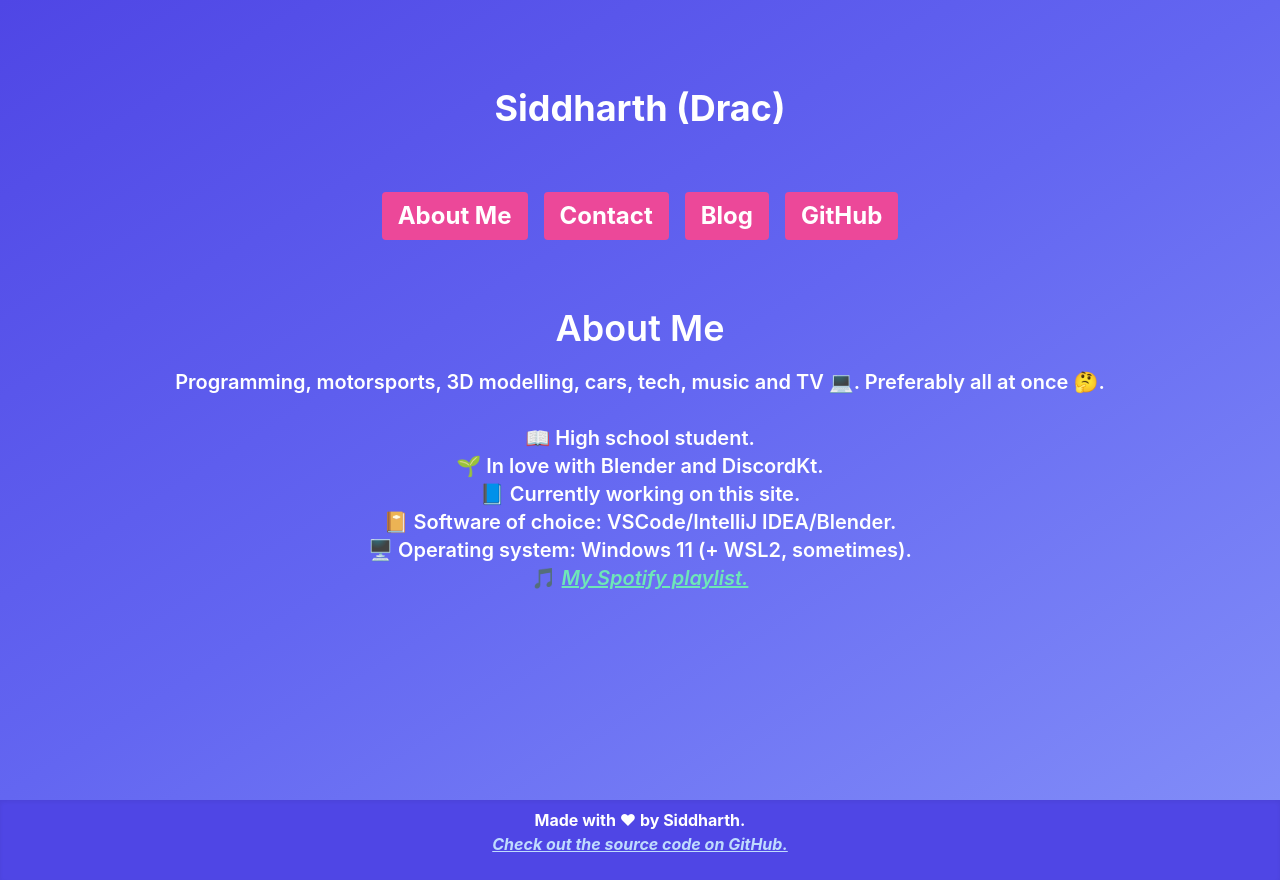
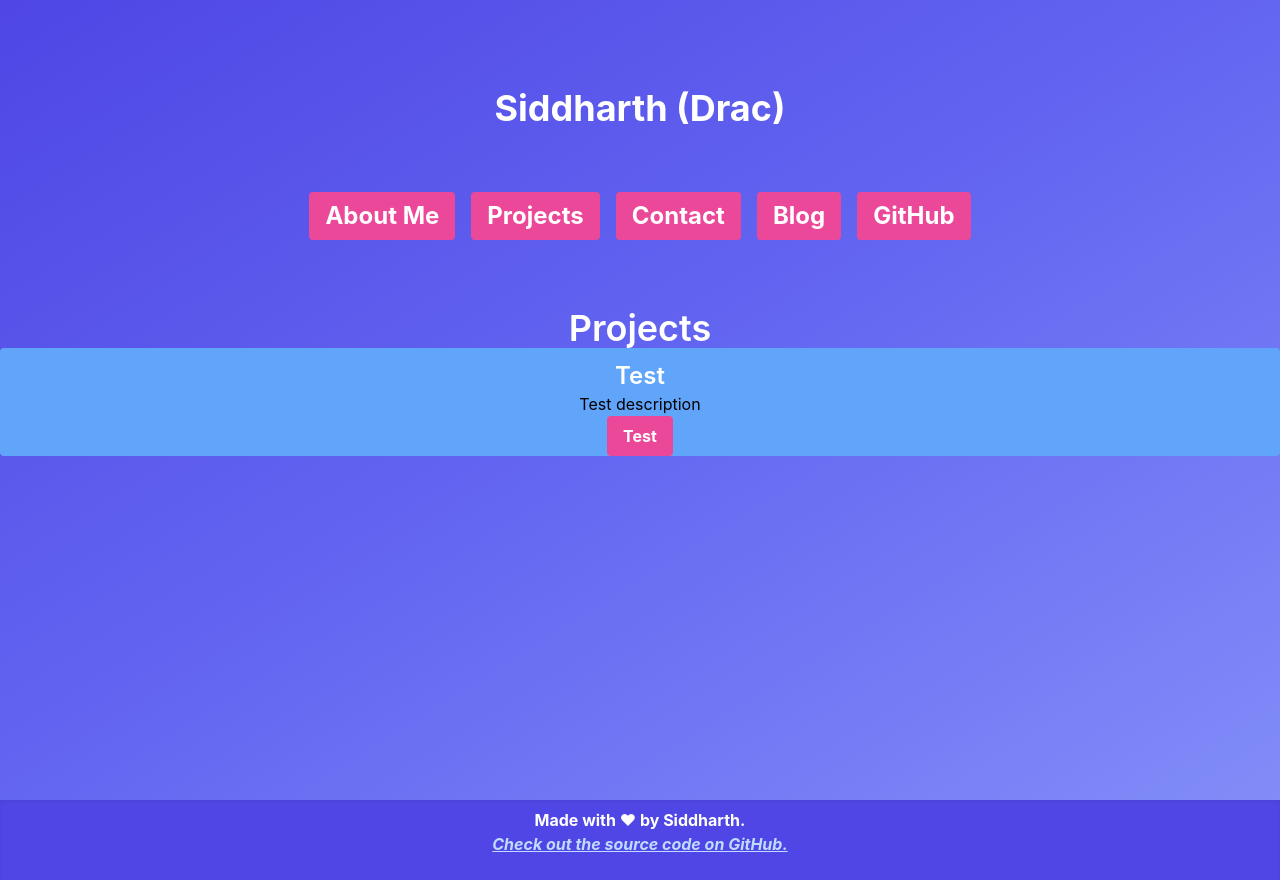
Before and after one commit to DracTheDino/blogfolio, a React (Create React App) app: page /projects in a window 1280 px wide. Built offline with nearby package versions, Linux system fonts and the light colour scheme.

Commit message:
Refactor App.js, add Projects.js and ProjectCard.js

```diff
--- a/src/App.js
+++ b/src/App.js
@@ -6,6 +6,7 @@ import TransparentNavButton from "./components/TransparentNavButton";
 import About from "./components/About";
 import Blog from "./components/Blog";
 import Footer from "./components/Footer"
+import Projects from "./components/Projects";
 
 function App() {
     return (
@@ -20,6 +21,9 @@ function App() {
                     className="pt-14 flex flex-wrap text-1xl md:text-2xl justify-center pl-16 pr-16 space-x-4 space-y-1 md:space-y-0 pb-14">
                     <Link to="/" strict>
                         <NavButton buttonText="About Me" color="pink"/>
+                    </Link>
+                    <Link to="/projects" strict>
+                        <NavButton buttonText="Projects" color="pink"/>
                     </Link>
                     <Link to="/contact">
                         <NavButton buttonText="Contact" color="pink"/>
@@ -38,9 +42,10 @@ function App() {
                 <Switch>
                     <Route path="/contact" component={Contact} strict/>
                     <Route path="/blog" component={Blog} strict/>
+                    <Route path="/projects" component={Projects} strict />
                     <Route path="/" component={About} strict/>
                 </Switch>
-                <br></br>
+                <br />
             </div>
             <Footer />
         </div>
--- a/src/components/ProjectCard.js
+++ b/src/components/ProjectCard.js
@@ -0,0 +1,14 @@
+import React from "react";
+import NavButton from "./NavButton";
+
+function ProjectCard() {
+    return (
+        <div className="text-center bg-blue-400 rounded">
+            <h1 className="text-2xl pt-3 font-semibold text-white">Test</h1>
+            <p>Test description</p>
+            <NavButton buttonText="Test" />
+        </div>
+    );
+}
+
+export default ProjectCard;
--- a/src/components/Projects.js
+++ b/src/components/Projects.js
@@ -1,11 +1,18 @@
 import React from "react";
+import ProjectCard from "./ProjectCard";
 
-function Showcase() {
+function Projects() {
     return (
         <div className="text-center">
+            <h1 className="text-3xl md:text-4xl pt-3 font-semibold text-white">
+                Projects
+            </h1>
+            <div className="px-50">
+                <ProjectCard />
+            </div>
 
         </div>
     );
 }
 
-export default Showcase;
+export default Projects;
```
